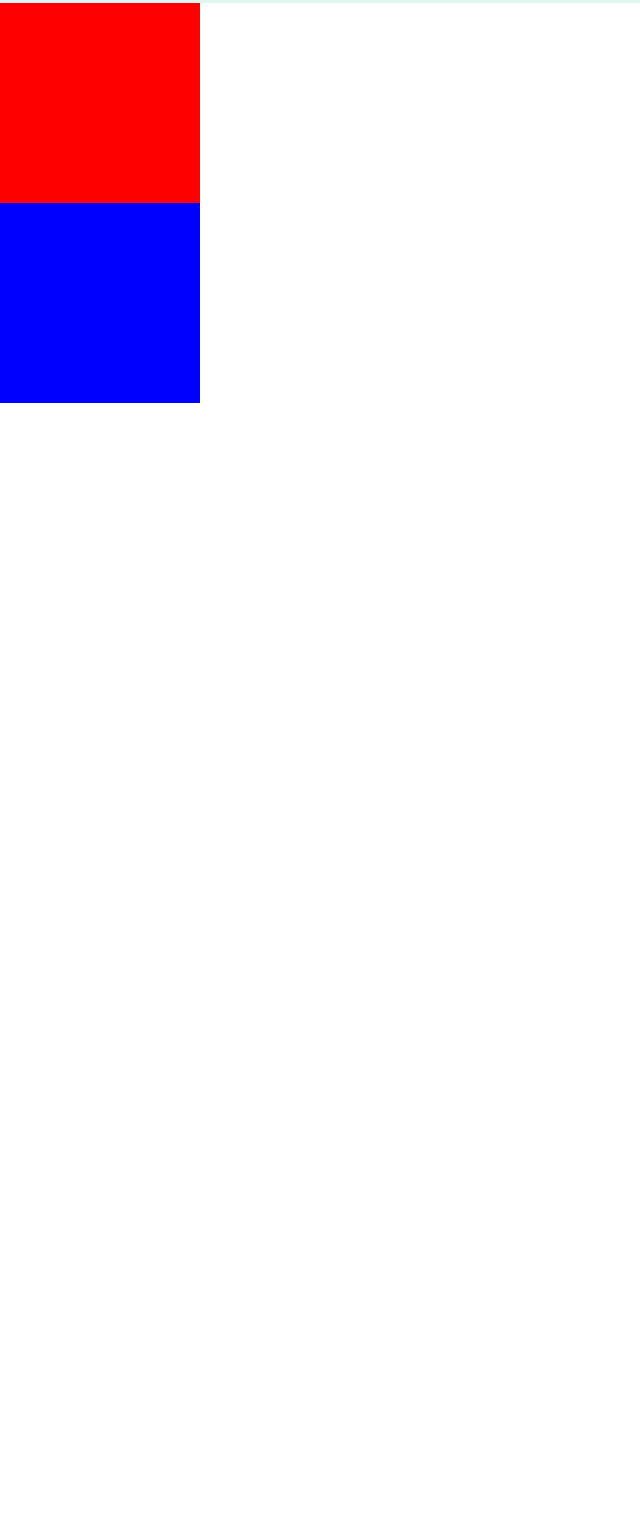
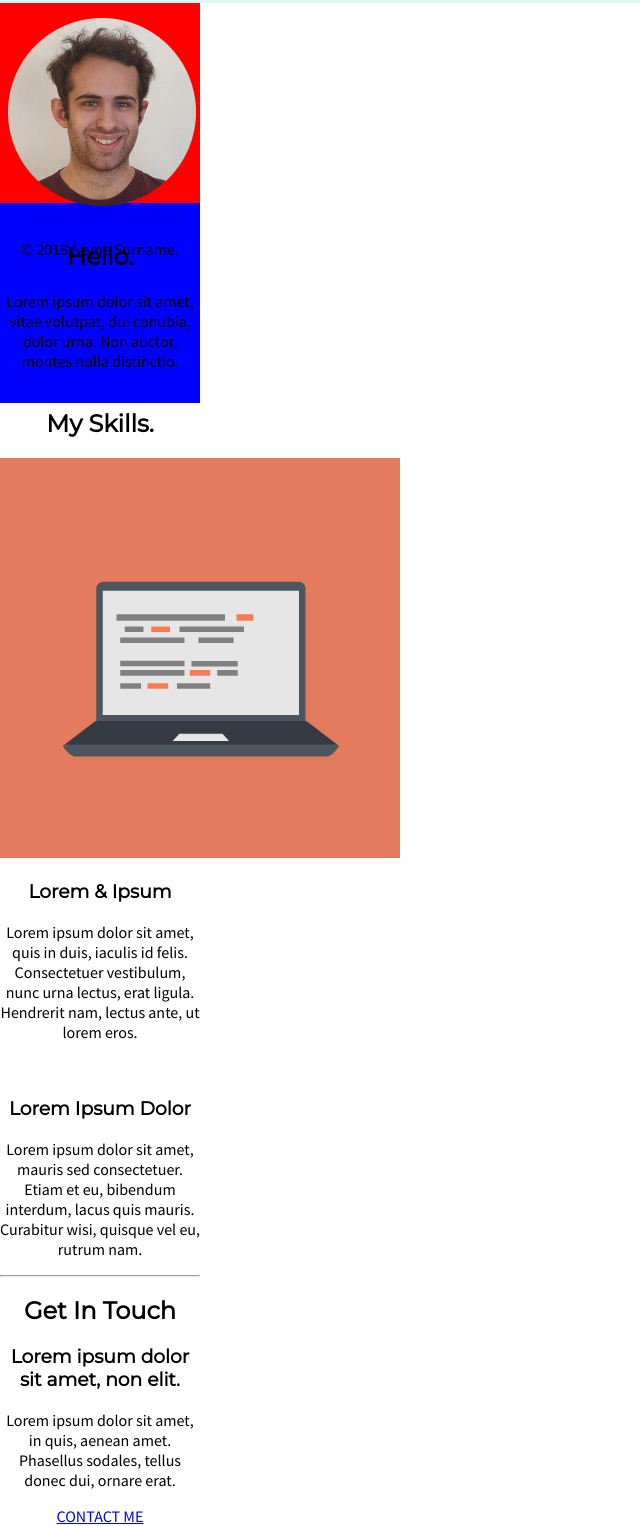
Before and after one commit to Bonjameen/cv, a plain HTML site: page src/index.html in a window 1280 px wide. Shown: the part 553-2079 px from the top of the page, without its empty margins (0-640 px from the left). Before the commit the page ends 956 px from the top, so only its background shows below. Drawn offline with Linux system fonts and the light colour scheme.

Commit message:
Declutter, added stub code, added some images

```diff
--- a/src/index.html
+++ b/src/index.html
@@ -18,11 +18,42 @@
     <img src="images/mountain.png" alt="mountain-img">
   </div>
   <div class="middle-container">
+    <div class="profile">
+      <img src="images/Ben_Profile.png" alt="profile-picture">
+      <h2>Hello.</h2>
+      <p>Lorem ipsum dolor sit amet, vitae volutpat, dui conubia, dolor urna. Non auctor, montes nulla distinctio.</p>
+    </div>
+    <hr>
+    <div class="skills">
+      <h2>My Skills.</h2>
+      <div class="skill-row">
+        <img class="" src="images/computer.png" alt="computer">
+        <h3>Lorem & Ipsum</h3>
+        <p>Lorem ipsum dolor sit amet, quis in duis, iaculis id felis. Consectetuer vestibulum, nunc urna lectus, erat ligula. Hendrerit nam, lectus ante, ut lorem eros.</p>
+      </div>
+      <div class="skill-row">
+        <img class="" src="" alt="">
+        <h3>Lorem Ipsum Dolor</h3>
+        <p>Lorem ipsum dolor sit amet, mauris sed consectetuer. Etiam et eu, bibendum interdum, lacus quis mauris. Curabitur wisi, quisque vel eu, rutrum nam.</p>
+      </div>
+    </div>
+    <hr>
+    <div class="contact-me">
+      <h2>Get In Touch</h2>
+      <h3>Lorem ipsum dolor sit amet, non elit.</h3>
+      <p>Lorem ipsum dolor sit amet, in quis, aenean amet. Phasellus sodales, tellus donec dui, ornare erat.</p>
+      <a class="btn" href="mailto:name@email.com">CONTACT ME</a>
+    </div>
+  </div>
 
+
+  <div class="bottom-container">
+    <a class="footer-link" href="https://www.linkedin.com/">LinkedIn</a>
+    <a class="footer-link" href="https://twitter.com/">Twitter</a>
+    <a class="footer-link" href="https://www.appbrewery.co/">Website</a>
+    <p>© 2018 Name Surname.</p>
   </div>
-  <div class="bottom-container">
 
-  </div>
 </body>
 
 </html>
```
Also changed, not shown: CSS - My Site Images/angela.png (deleted), src/images/Ben_Profile.png (added).
